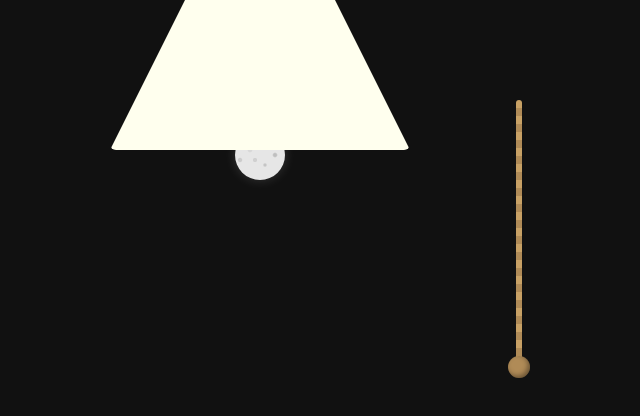
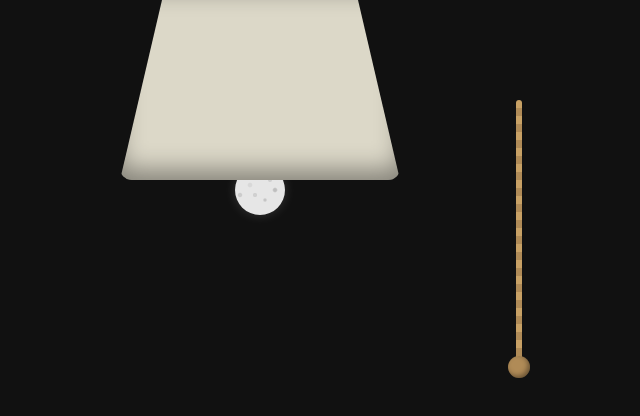
Before and after one commit to raheem-hub/Lamp, a plain HTML site: page index.html in a window 1280 px wide. Shown: the whole page, without its empty margins (380-1020 px from the left). Drawn offline with Linux system fonts and the light colour scheme.

Commit message:
change lamp glow effect

```diff
--- a/index.html
+++ b/index.html
@@ -9,16 +9,18 @@
 </head>
 
 <body>
-    <div id="lamp-container">
-        <div class="lamp"></div>
+<div id="lamp-container" class="off">
+    <div class="lamp off"></div>
     <div class="bulb"></div>
     <div class="string"></div>
     <div class="light"></div>
 </div>
+
 <script>
   const rope = document.querySelector('.string');
     const bulb = document.querySelector('.bulb');
     const lampContainer = document.getElementById('lamp-container');
+    const lamp = document.querySelector('.lamp');
 
     let isDragging = false;
     let currentAngle = 0;
@@ -30,7 +32,6 @@
     let centerX = window.innerWidth / 2;
     let centerY = 100;
 
-    // For oscillation
     let oscillationPhase = 0;
     let wiggleAmplitudeAngle = 1.2;
     let wiggleAmplitudeStretch = 0.05;
@@ -56,11 +57,9 @@
         let angle = Math.atan2(dy, dx) * (180 / Math.PI) - 90;
         angle = Math.max(-80, Math.min(80, angle));
 
-        // Allow more stretch
         let stretch = 1 + Math.max(0, dy / 120);
         stretch = Math.min(2.0, stretch);
 
-        // Velocity for bounce
         let deltaX = pos.x - lastX;
         let deltaY = pos.y - lastY;
 
@@ -84,25 +83,22 @@
         let stretchSpring = 0.15;
         let damping = 0.90;
 
-        wiggleAmplitudeAngle = 1.5; // stronger wiggle at start
+        wiggleAmplitudeAngle = 1.5;
         wiggleAmplitudeStretch = 0.05;
 
         function animate() {
             oscillationPhase += 0.15;
 
-            // Physics for angle
             let angleForce = (0 - currentAngle) * angleSpring;
             velocityAngle += angleForce;
             velocityAngle *= damping;
             currentAngle += velocityAngle + Math.sin(oscillationPhase) * wiggleAmplitudeAngle;
 
-            // Physics for stretch
             let stretchForce = (1 - currentStretch) * stretchSpring;
             velocityStretch += stretchForce;
             velocityStretch *= damping;
             currentStretch += velocityStretch + Math.sin(oscillationPhase + Math.PI / 2) * wiggleAmplitudeStretch;
 
-            // Reduce wiggle amplitude over time
             wiggleAmplitudeAngle *= 0.93;
             wiggleAmplitudeStretch *= 0.93;
 
@@ -121,6 +117,9 @@
 
         if (currentStretch > 1.4) {
             lampContainer.classList.toggle('on');
+            lampContainer.classList.toggle('off');
+            lamp.classList.toggle('on');
+            lamp.classList.toggle('off');
         }
     }
 
@@ -129,10 +128,10 @@
         bulb.style.transform = `translateX(-50%) rotate(${currentAngle}deg)`;
     }
 
-
     rope.addEventListener('pointerdown', startDrag);
     document.addEventListener('pointermove', onMove);
     document.addEventListener('pointerup', endDrag);
+
 </script>
 
 </body>
--- a/style.css
+++ b/style.css
@@ -13,34 +13,59 @@ html, body {
     transition: background 0.5s ease-in-out;
 }
 
-/* Lamp shade - bigger */
-.lamp {
+
+/* .lamp {
     width: 150px;
     height: 0;
-    border-bottom: 150px solid transparent; /* We'll use background instead of border */
-    border-left: 75px solid transparent;
-    border-right: 75px solid transparent;
+    border-left: 75px solid transparent !important;
+    border-right: 75px solid transparent !important;
+    border-bottom: 150px solid #f8f5e3;
+    position: absolute;
+    top: 0;
+    left: 50%;
+    transform: translateX(-50%);
+    z-index: 3;
+    filter: brightness(1);
+    transition: all 0.5s ease;
+    position: relative;
+    overflow: hidden;
+    border-radius: 6px;
+} */
+.lamp {
+    width: 280px;       /* Wide base */
+    height: 180px;      /* Moderate height */
+    background: #f8f5e3; /* Paper color */
     position: absolute;
     top: 0;
     left: 50%;
     transform: translateX(-50%);
     z-index: 3;
 
-    /* Paper-like gradient */
-    background: radial-gradient(ellipse at center, rgba(255,255,255,0.12) 0%, rgba(255,255,255,0.03) 100%),
-                linear-gradient(135deg, rgba(255,255,255,0.1) 25%, transparent 25%, transparent 50%, rgba(255,255,255,0.1) 50%, rgba(255,255,255,0.1) 75%, transparent 75%, transparent);
-    background-size: 20px 20px;
+    /* Realistic trapezoid shape */
+    clip-path: polygon(15% 0%, 85% 0%, 100% 100%, 0% 100%);
 
-    border-bottom: 150px solid #f8f5e3; /* Soft warm paper color */
-    border-radius: 6px; /* Slight curve for realism */
-    filter: brightness(1.05);
+    border-radius: 12px; /* Subtle curve */
+    transition: all 0.5s ease;
+    filter: brightness(1);
+    box-shadow: inset 0 -10px 20px rgba(0,0,0,0.2);
+}
+.lamp.off {
+    background: #dcd8c8; /* darker paper */
+    box-shadow: inset 0 -10px 25px rgba(0,0,0,0.4);
 }
 
-/* Bulb - bigger and lower */
+.lamp.on {
+    background: #fff6d4; /* warmer paper */
+    box-shadow:
+        inset 0 -20px 40px rgba(255,220,150,0.5), /* inside glow */
+        0 15px 45px rgba(255,230,160,0.6);       /* outside glow */
+}
+
+
 /* Bulb - realistic moon when OFF */
 .bulb {
     position: absolute;
-    top: 130px;
+    top: 165px;
     left: 50%;
     transform: translateX(-50%);
     width: 50px;
```
Lines whose indentation alone changed are shown as unchanged.
